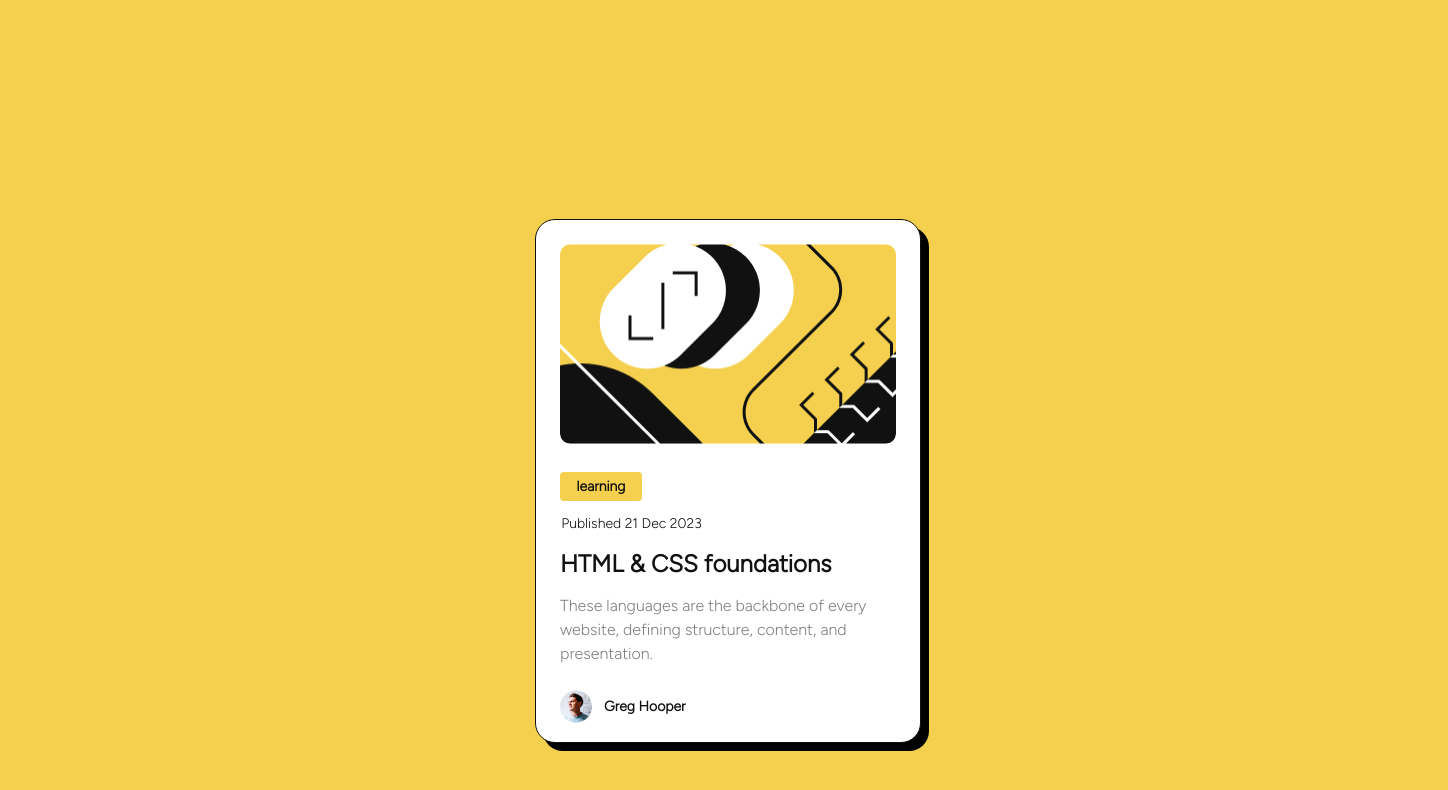
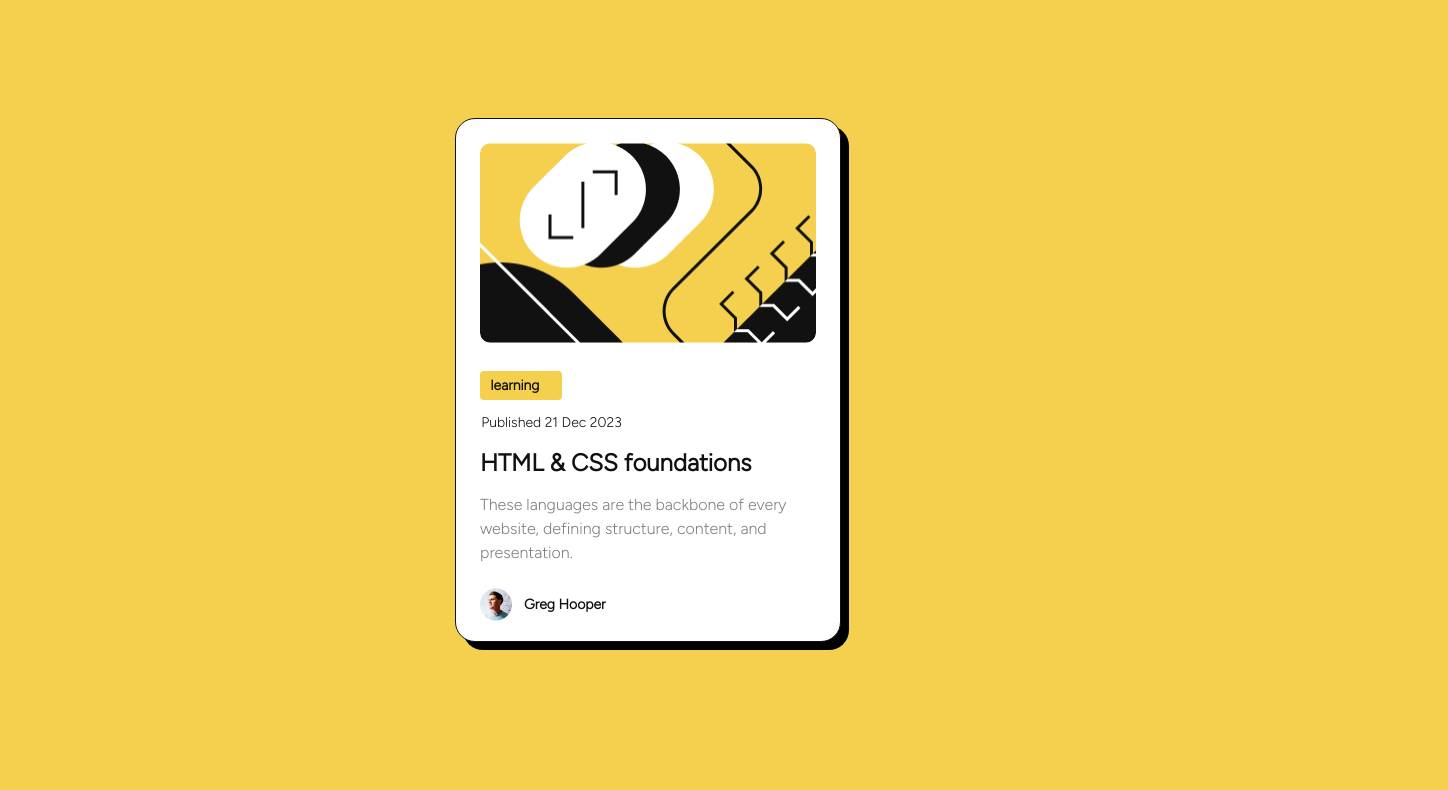
Before and after one commit to bobmarlon25/reto_100_days, a plain HTML site: page 02-day-Blog-Preview-Card/index.html in a window 1280 px wide. Shown: the whole page, 1448 px wide, since content can reach past the window. Drawn offline with Linux system fonts and the light colour scheme.

Commit message:
proy 002

```diff
--- a/02-day-Blog-Preview-Card/index.html
+++ b/02-day-Blog-Preview-Card/index.html
@@ -4,7 +4,7 @@
     <meta charset="UTF-8">
     <meta name="viewport" content="width=device-width, initial-scale=1.0">
     <title>02-day-Preview-Card</title>
-    <link rel="icon" href="/image/userpic.png">
+    <link rel="icon" href="/image/icon.png">
     <link rel="stylesheet" href="styles/index.css">
     <link href="https://fonts.googleapis.com/css2?family=Figtree:wght@300&display=swap" rel="stylesheet">
 </head>
--- a/02-day-Blog-Preview-Card/styles/index.css
+++ b/02-day-Blog-Preview-Card/styles/index.css
@@ -2,6 +2,10 @@ body{
     width: 1440px;
     height: 960px;
     background: #F4D04E ;
+    width: 100vw;
+    height: 100vh;
+    overflow: hidden;
+    position: absolute;
 }
 
 .card-info{
@@ -9,7 +13,7 @@ body{
     height: 522px;;
     margin-left: auto;
     margin-right: auto;
-    margin-top: 219px;
+    margin-top: 109.5px;
     margin-bottom: 219px;
     background: #FFFFFF;
     border: 1px solid #111111;
@@ -19,7 +23,7 @@ body{
 }
 
 .card-info:hover {
-    box-shadow: 0px 0px 10px rgba(0, 0, 0, 0.3); /* Sombras en el estado hover */
+    box-shadow: 20px 20px 0px 10px #000000; /* Sombras en el estado hover */
 }
 
 .card img{
@@ -60,8 +64,8 @@ body{
     height: 21px;
     margin-bottom: 4px;
     margin-top: 4px;
-    margin-left: 12px;
-    margin-right: 12px;
+    margin-left: 6px;
+    margin-right: 6px;
     /* Body S (Bold) */
     font-family: 'Figtree';
     font-style: normal;
@@ -115,7 +119,8 @@ body{
     color: #111111;
     margin: 0;
     display: inline-block;
-    transition: font-size 0.3s ease; /* Transición suave para el cambio de tamaño del texto */
+    /* transition: font-size  0.3s ease; */
+    transition: color 0.3s ease; /* Transición suave para el cambio de tamaño del texto */
 }
 
 
@@ -123,8 +128,8 @@ body{
 
 
 .texto-3:hover {
-    font-size: 28px; /* Cambio de tamaño del texto del título en hover */
-
+    /* font-size: 28px; Cambio de tamaño del texto del título en hover */
+    color: #F4D04E;
 
     cursor: pointer; /* Cambiar el cursor al pasar sobre el título */
 }
```
Also changed, not shown: 02-day-Blog-Preview-Card/image/icon.png (added).
